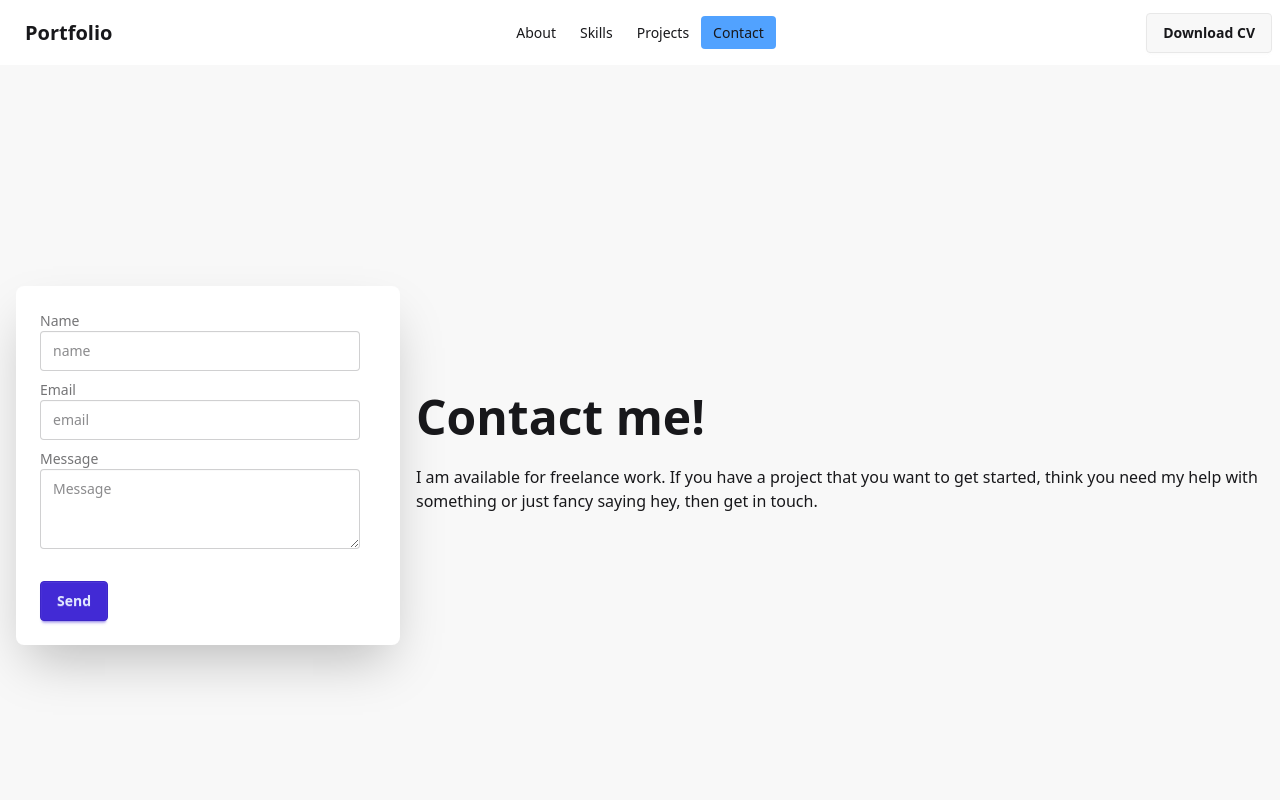
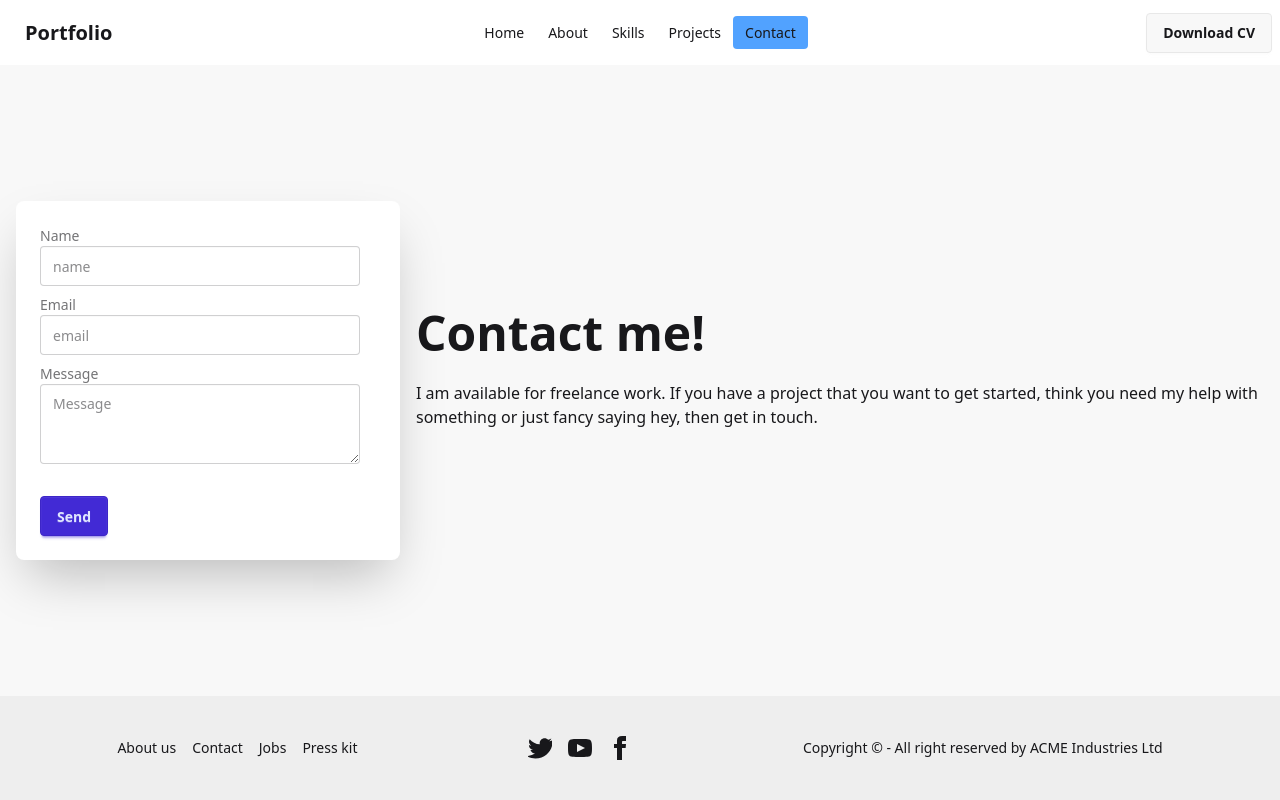
Before and after one commit to draristizabalr/portfolio, an Angular app: page /contact in a window 1280 px wide. Shown: the top 800 px of the page. Built offline with nearby package versions, Linux system fonts and the light colour scheme.

Commit message:
Corrección al layout

```diff
--- a/src/app/app.html
+++ b/src/app/app.html
@@ -1,3 +1,7 @@
-<app-header></app-header>
-<router-outlet></router-outlet>
-<app-footer></app-footer>
+<div class="flex flex-col h-screen">
+  <app-header></app-header>
+  <main class="h-full">
+    <router-outlet></router-outlet>
+  </main>
+  <app-footer></app-footer>
+</div>
--- a/src/app/components/header/header.html
+++ b/src/app/components/header/header.html
@@ -1,7 +1,7 @@
 <header class="bg-base-100">
   <div class="navbar bg-base-100">
     <div class="navbar-start">
-      <div class="dropdown">
+      <summary class="dropdown">
         <div tabindex="0" role="button" class="btn btn-ghost lg:hidden">
           <svg
             xmlns="http://www.w3.org/2000/svg"
@@ -22,20 +22,50 @@
           tabindex="0"
           class="menu menu-sm dropdown-content bg-base-100 rounded-box z-[1] mt-3 w-52 p-2 shadow"
         >
-          <li><a>About</a></li>
-          <li><a>Skills</a></li>
-          <li><a>Projects</a></li>
-          <li><a>Contact</a></li>
+          <li>
+            <a
+              routerLink="/"
+              routerLinkActive="bg-blue-400"
+              [routerLinkActiveOptions]="{ exact: true }"
+              >Home</a
+            >
+          </li>
+          <li>
+            <a routerLink="about" routerLinkActive="bg-blue-400">About</a>
+          </li>
+          <li>
+            <a routerLink="skills" routerLinkActive="bg-blue-400">Skills</a>
+          </li>
+          <li>
+            <a routerLink="projects" routerLinkActive="bg-blue-400">Projects</a>
+          </li>
+          <li>
+            <a routerLink="contact" routerLinkActive="bg-blue-400">Contact</a>
+          </li>
         </ul>
-      </div>
+      </summary>
       <a class="btn btn-ghost text-xl" routerLink="/">Portfolio</a>
     </div>
     <div class="navbar-center hidden lg:flex">
       <ul class="menu menu-horizontal px-1">
+        <li>
+          <a
+            routerLink="/"
+            routerLinkActive="bg-blue-400"
+            [routerLinkActiveOptions]="{ exact: true }"
+            >Home</a
+          >
+        </li>
         <li><a routerLink="about" routerLinkActive="bg-blue-400">About</a></li>
-        <li><a routerLink="skills" routerLinkActive="bg-blue-400">Skills</a></li>
-        <li><a routerLink="projects" routerLinkActive="bg-blue-400">Projects</a></li>
-        <li><a routerLink="contact" routerLinkActive="bg-blue-400">Contact</a></li>
+        <li>
+          <a routerLink="skills" routerLinkActive="bg-blue-400">Skills</a>
+        </li>
+        <li>
+          <a routerLink="projects" routerLinkActive="bg-blue-400">Projects</a>
+        </li>
+        <li>
+          <a routerLink="contact" routerLinkActive="bg-blue-400">Contact</a>
+        </li>
       </ul>
     </div>
     <div class="navbar-end">
--- a/src/app/pages/about/about.html
+++ b/src/app/pages/about/about.html
@@ -1,4 +1,4 @@
-<div class="hero min-h-screen bg-base-200">
+<div class="hero h-full bg-base-200">
   <div class="hero-content flex-col lg:flex-row">
     <img src="https://daisyui.com/images/stock/photo-1635805737707-575885ab0820.jpg" class="max-w-sm rounded-lg shadow-2xl" />
     <div>
--- a/src/app/pages/contact/contact.html
+++ b/src/app/pages/contact/contact.html
@@ -1,4 +1,4 @@
-<div class="hero min-h-screen bg-base-200">
+<div class="hero h-full bg-base-200">
   <div class="hero-content flex-col lg:flex-row-reverse">
     <div class="text-center lg:text-left">
       <h1 class="text-5xl font-bold">Contact me!</h1>
--- a/src/app/pages/home/home.html
+++ b/src/app/pages/home/home.html
@@ -1,4 +1,4 @@
-<div class="hero min-h-screen bg-base-200">
+<div class="hero h-full bg-base-200">
   <div class="hero-content text-center">
     <div class="max-w-md">
       <h1 class="text-5xl font-bold">Hello there</h1>
```
